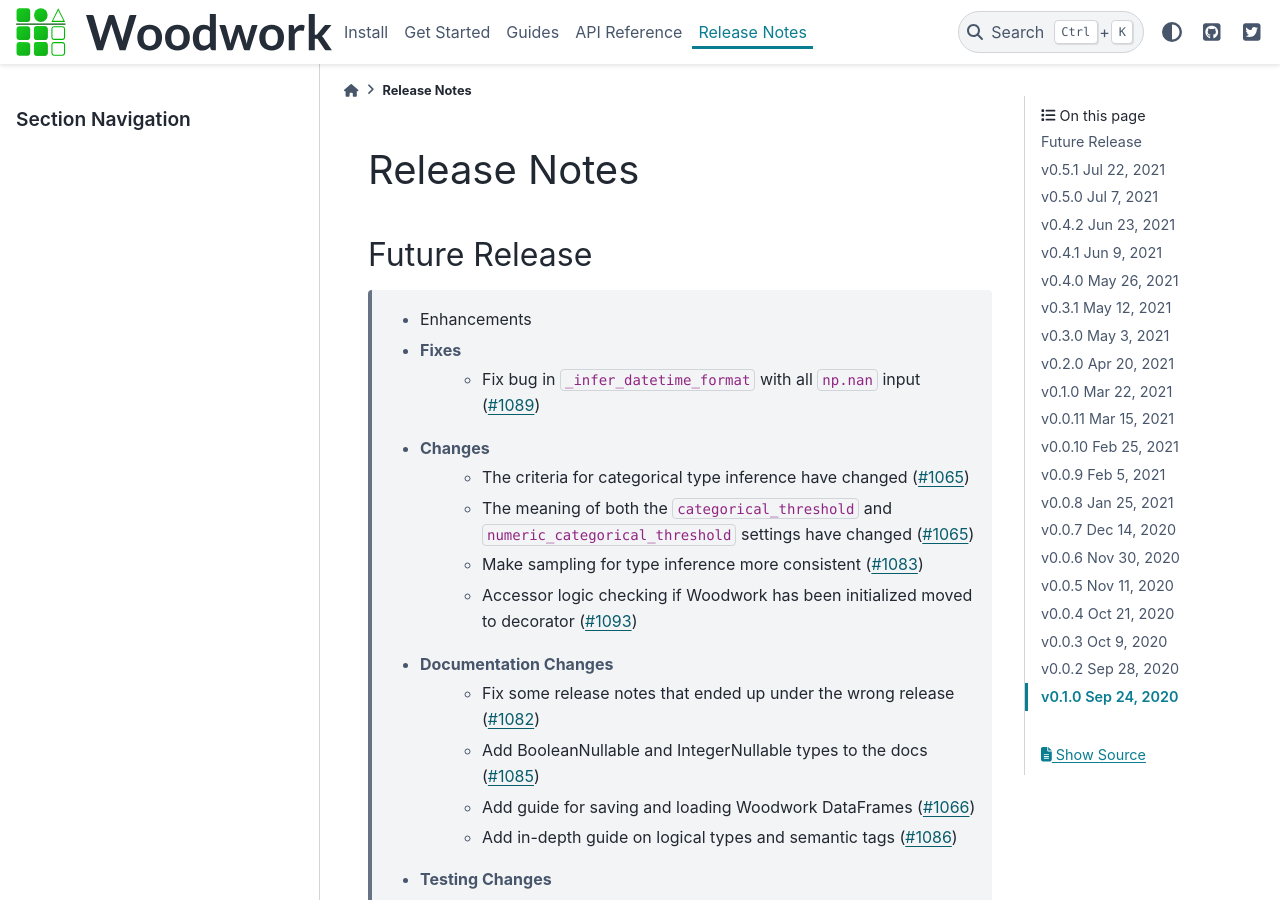
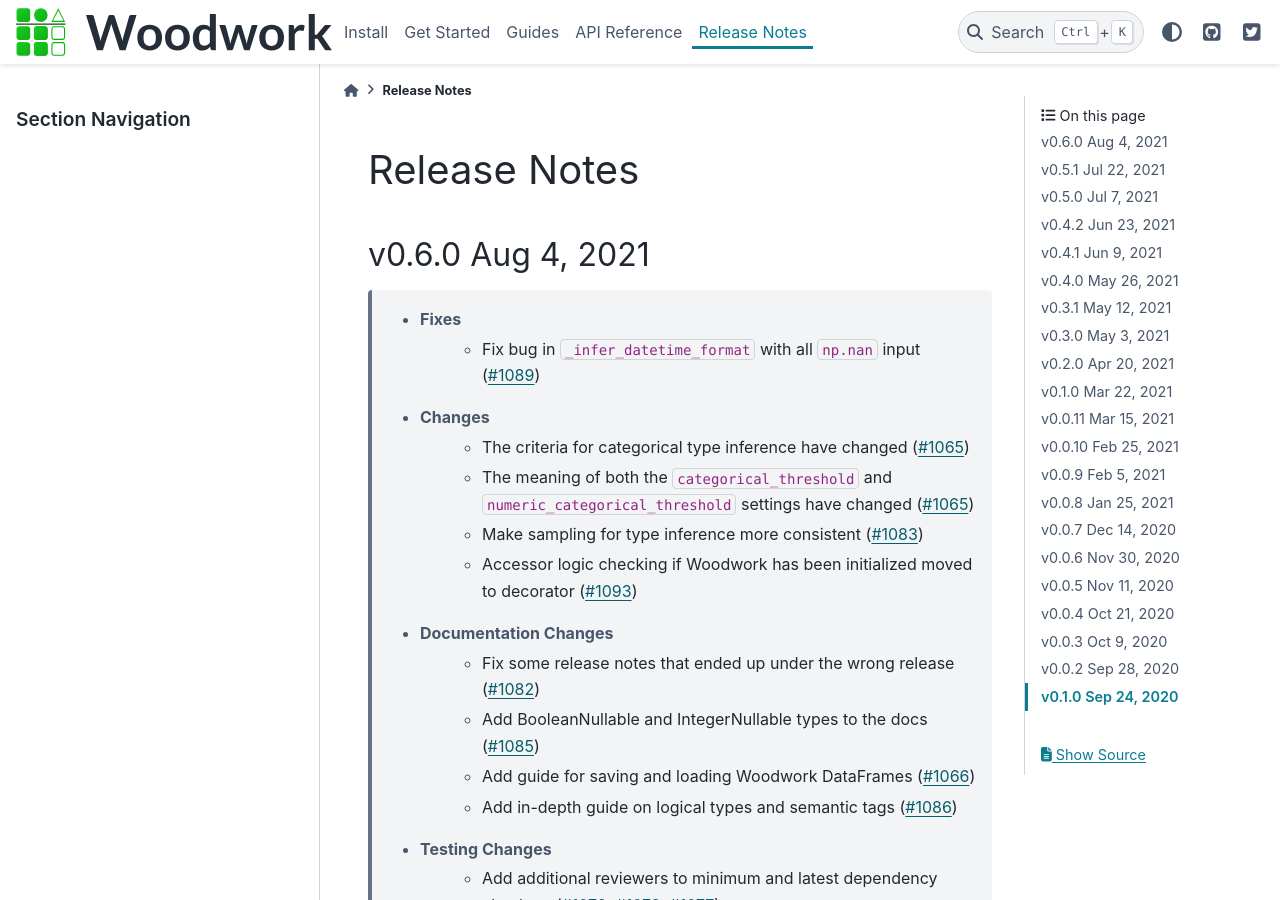
Before and after one commit to alteryx/woodwork, a Sphinx documentation site: the page built from docs/source/release_notes.rst, in a window 1280 px wide and 900 px high. Built offline with Sphinx 7.4.7 and the PyData theme 0.15.4, drawn with Linux system fonts in a browser that asks for light colours; comment, search, counter and statistics services are not loaded.

Commit message:
Updates for release

```diff
--- a/docs/source/release_notes.rst
+++ b/docs/source/release_notes.rst
@@ -3,9 +3,18 @@
 Release Notes
 -------------
 
-Future Release
-==============
-    * Enhancements
+.. Future Release
+  ===============
+  * Enhancements
+  * Fixes
+  * Changes
+  * Documentation Changes
+  * Testing Changes
+
+.. Thanks to the following people for contributing to this release:
+
+v0.6.0 Aug 4, 2021
+==================
     * Fixes
         * Fix bug in ``_infer_datetime_format`` with all ``np.nan`` input (:pr:`1089`)
     * Changes
--- a/setup.py
+++ b/setup.py
@@ -16,7 +16,7 @@
     author='Alteryx, Inc.',
     author_email='support@featurelabs.com',
     license='BSD 3-clause',
-    version='0.5.1',
+    version='0.6.0',
     description='a two-dimensional data object with labeled axes and typing information',
     url='https://github.com/alteryx/woodwork/',
     classifiers=[
--- a/woodwork/version.py
+++ b/woodwork/version.py
@@ -1 +1 @@
-__version__ = "0.5.1"
+__version__ = "0.6.0"
```
Also changed, not shown: 1 other file.
